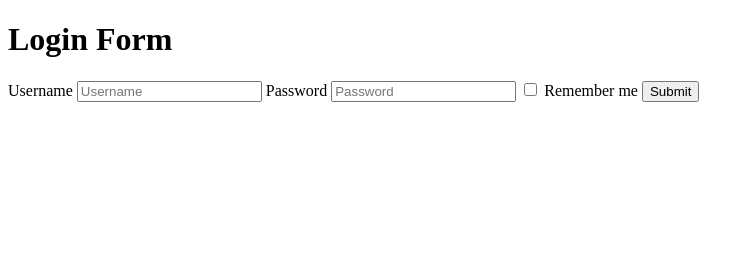
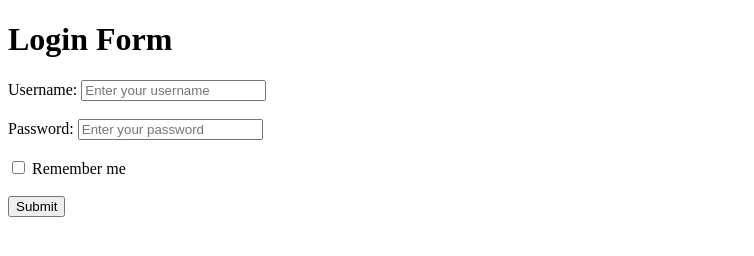
Before and after one commit to acciojob/remember-me-login-form-aryansighkumaya, a website: page main.html in a window 1280 px wide. Shown: the whole page, without its empty margins (0-754 px from the left). Drawn offline with Linux system fonts and the light colour scheme.

Commit message:
created a submission

```diff
--- a/main.html
+++ b/main.html
@@ -1,53 +1,39 @@
 <!DOCTYPE html>
-<html>
+<html lang="en">
 <head>
-    <link rel="stylesheet" href="styles.css" />
+  <meta charset="UTF-8">
+  <meta name="viewport" content="width=device-width, initial-scale=1.0">
+  <link rel="stylesheet" href="styles.css">
+  <title>Login Form</title>
 </head>
 <body>
+  <h1>Login Form</h1>
+
   <!-- Login Form -->
   <form id="login-form">
-      <h1>Login Form</h1>
+    <!-- Username Field -->
+    <label for="username">Username:</label>
+    <input type="text" id="username" placeholder="Enter your username" required />
+    <br><br>
 
-      <!-- Username Label and Input -->
-      <label for="username">Username</label>
-      <input
-        type="text"
-        id="username"
-        placeholder="Username"
-        required
-      />
-
-      <!-- Password Label and Input -->
-      <label for="password">Password</label>
-      <input
-        type="password"
-        id="password"
-        placeholder="Password"
-        required
-      />
+    <!-- Password Field -->
+    <label for="password">Password:</label>
+    <input type="password" id="password" placeholder="Enter your password" required />
+    <br><br>
 
     <!-- Remember Me Checkbox -->
     <label for="checkbox">
-        <input
-          type="checkbox"
-          id="checkbox"
-        />
-        Remember me
+      <input type="checkbox" id="checkbox" /> Remember me
     </label>
+    <br><br>
 
     <!-- Submit Button -->
-      <input
-        type="submit"
-        id="submit"
-        value="Submit"
-      />
+    <input type="submit" id="submit" value="Submit" />
   </form>
 
   <!-- Existing User Button -->
-    <div id="existing" style="display: none;">
-      <button id="existing">Login as existing user</button>
-    </div>
+  <button id="existing" style="display: none;">Login as existing user</button>
 
-    <script src="./script.js"></script>
+  <script type="text/javascript" src="./script.js"></script>
 </body>
 </html>
```
Lines whose indentation alone changed are shown as unchanged.
